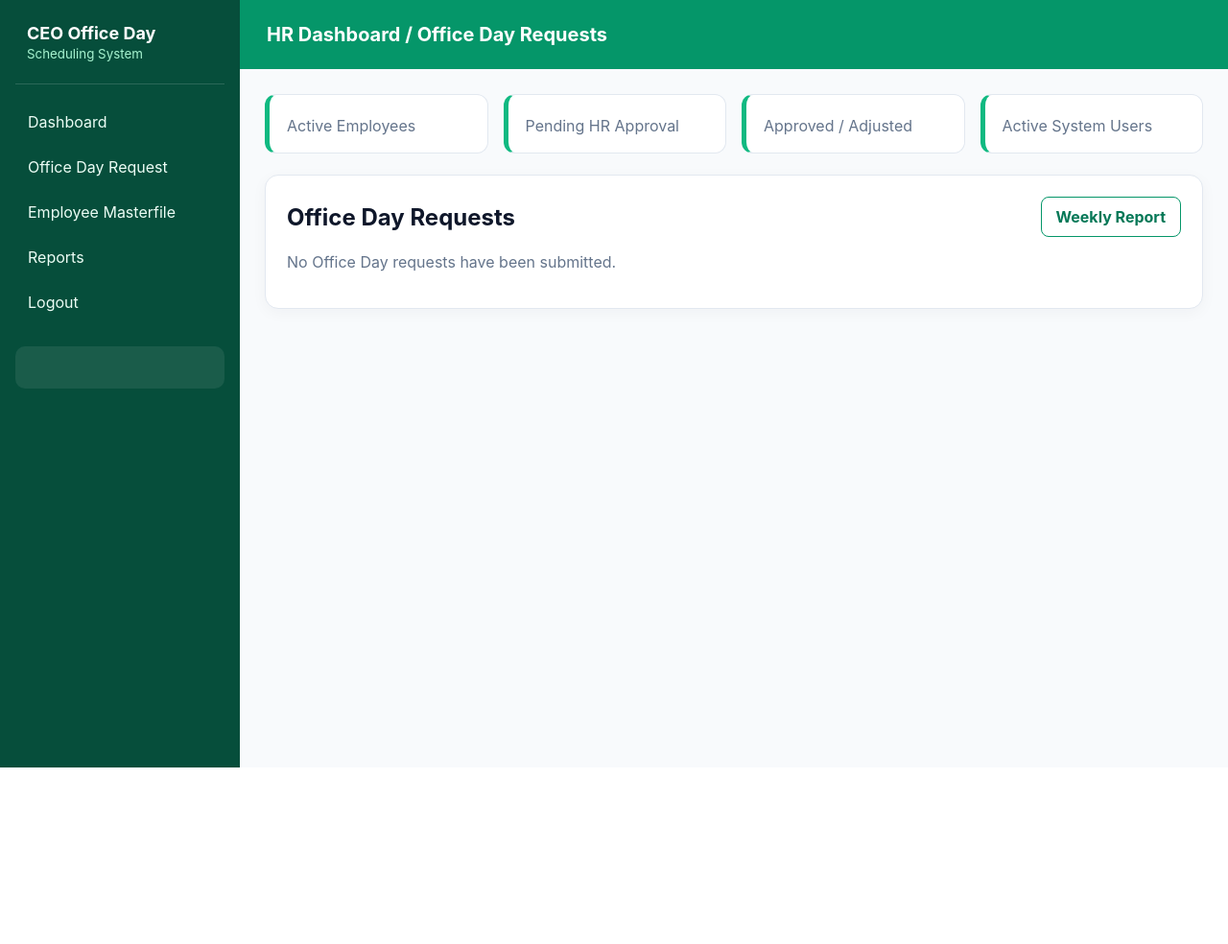
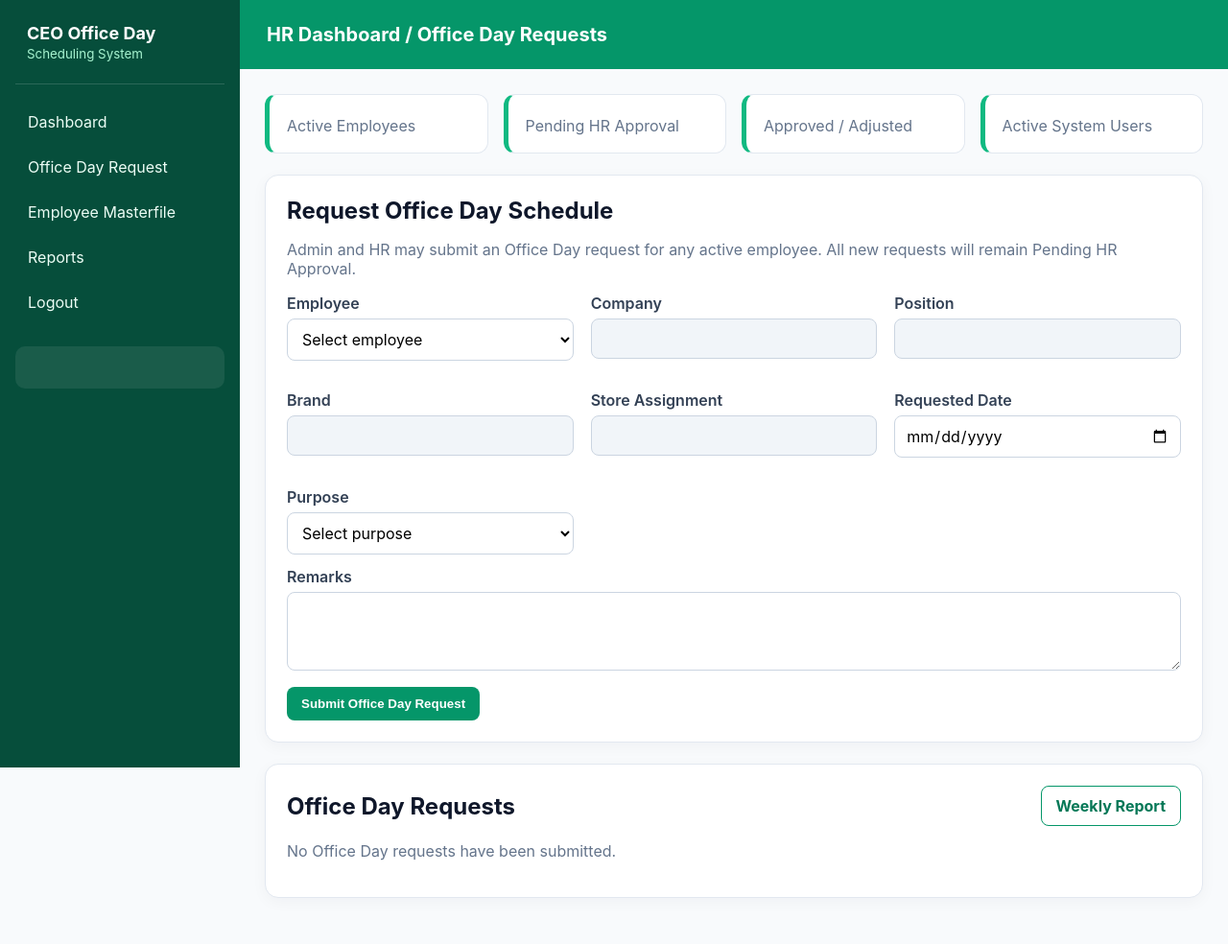
Before and after one commit to chatty2026/OfficeDaySystem, a Flask app: template templates/hr_dashboard.html in a window 1280 px wide. Shown: the whole page at 96% size. Before the commit the page ends 800 px from the top, so only its background shows below. Run offline with Flask 3, Linux system fonts and the light colour scheme; the template is opened without the code that fills it, so the values that code supplies are empty; some libraries are stand-ins or nearby versions.

Commit message:
Add Office Day request access for Admin and HR

```diff
--- a/app.py
+++ b/app.py
@@ -513,11 +513,28 @@ def hr_dashboard():
     office_requests = format_rows_for_display(
         office_requests, ("requested_date", "approved_date", "created_at")
     )
+    employees = connection.execute("""
+        SELECT * FROM employees
+        WHERE status='Active'
+        ORDER BY last_name, first_name, middle_name
+    """).fetchall()
+    employee_data = {
+        str(row["id"]): {
+            "company_name": row["company_name"],
+            "position": row["position"],
+            "brand": row["brand"],
+            "store_assignment": row["store_assignment"]
+        }
+        for row in employees
+    }
     connection.close()
     return render_template(
         "hr_dashboard.html",
         counts=counts,
-        office_requests=office_requests
+        office_requests=office_requests,
+        employees=employees,
+        employee_data=employee_data,
+        purposes=PURPOSES
     )
 
 
@@ -677,6 +694,56 @@ def submit_request():
 
     flash("Office Day request submitted successfully.", "success")
     return redirect(url_for("sales_office_day"))
+
+
+@app.route("/hr/submit-request", methods=["POST"])
+@roles_required("ADMIN", "HR")
+def hr_submit_request():
+    employee_id = request.form.get("employee_id", "").strip()
+    requested_date = request.form.get("requested_date", "").strip()
+    purpose = request.form.get("purpose", "").strip()
+    other_purpose = request.form.get("other_purpose", "").strip()
+    remarks = request.form.get("remarks", "").strip()
+
+    if not employee_id or not requested_date or purpose not in PURPOSES:
+        flash("Please complete all required fields.", "error")
+        return redirect(url_for("hr_dashboard"))
+
+    if purpose == "Other" and not other_purpose:
+        flash("Please specify the other purpose.", "error")
+        return redirect(url_for("hr_dashboard"))
+
+    connection = get_db_connection()
+    employee = connection.execute(
+        "SELECT * FROM employees WHERE id=? AND status='Active'",
+        (employee_id,)
+    ).fetchone()
+
+    if employee is None:
+        connection.close()
+        flash("Selected employee is unavailable or inactive.", "error")
+        return redirect(url_for("hr_dashboard"))
+
+    display_name = employee_display_name(employee)
+    connection.execute("""
+        INSERT INTO office_day_requests (
+            employee_id, employee_name, company_name, position,
+            store_assignment, brand, requested_date, purpose,
+            other_purpose, remarks, requested_by, requested_by_name,
+            status
+        )
+        VALUES (?, ?, ?, ?, ?, ?, ?, ?, ?, ?, ?, ?, 'Pending HR Approval')
+    """, (
+        employee["id"], display_name, employee["company_name"],
+        employee["position"], employee["store_assignment"],
+        employee["brand"], requested_date, purpose, other_purpose,
+        remarks, session["user_id"], session["full_name"]
+    ))
+    connection.commit()
+    connection.close()
+
+    flash("Office Day request submitted successfully and is pending HR approval.", "success")
+    return redirect(url_for("hr_dashboard"))
 
 
 @app.route("/hr/request/<int:request_id>/approve", methods=["POST"])
--- a/templates/hr_dashboard.html
+++ b/templates/hr_dashboard.html
@@ -1,5 +1,31 @@
 {% extends "base.html" %}
 {% block title %}HR Dashboard{% endblock %}
+{% block scripts %}
+<script>
+const hrEmployeeData = {{ employee_data|tojson }};
+const hrEmployeeSelect = document.getElementById("hr_employee_id");
+function updateHrEmployeeDetails() {
+    const data = hrEmployeeData[hrEmployeeSelect.value] || {};
+    document.getElementById("hr_company_name").value = data.company_name || "";
+    document.getElementById("hr_position").value = data.position || "";
+    document.getElementById("hr_brand").value = data.brand || "";
+    document.getElementById("hr_store_assignment").value = data.store_assignment || "";
+}
+hrEmployeeSelect.addEventListener("change", updateHrEmployeeDetails);
+
+const hrPurpose = document.getElementById("hr_purpose");
+const hrOtherWrap = document.getElementById("hr_other_purpose_wrap");
+const hrOther = document.getElementById("hr_other_purpose");
+function updateHrPurpose() {
+    const isOther = hrPurpose.value === "Other";
+    hrOtherWrap.style.display = isOther ? "block" : "none";
+    hrOther.required = isOther;
+    if (!isOther) hrOther.value = "";
+}
+hrPurpose.addEventListener("change", updateHrPurpose);
+updateHrPurpose();
+</script>
+{% endblock %}
 {% block page_title %}HR Dashboard / Office Day Requests{% endblock %}
 {% block content %}
 <div class="metric-grid">
@@ -7,6 +33,44 @@
     <div class="metric"><div class="value">{{ counts.pending }}</div><div class="label">Pending HR Approval</div></div>
     <div class="metric"><div class="value">{{ counts.approved }}</div><div class="label">Approved / Adjusted</div></div>
     <div class="metric"><div class="value">{{ counts.users }}</div><div class="label">Active System Users</div></div>
+</div>
+
+
+<div class="card">
+    <div class="section-head"><h2>Request Office Day Schedule</h2></div>
+    <p class="muted">Admin and HR may submit an Office Day request for any active employee. All new requests will remain Pending HR Approval.</p>
+    <form method="POST" action="{{ url_for('hr_submit_request') }}">
+        <div class="grid-3">
+            <div>
+                <label>Employee</label>
+                <select name="employee_id" id="hr_employee_id" required>
+                    <option value="">Select employee</option>
+                    {% for employee in employees %}
+                    <option value="{{ employee.id }}">{{ employee_display_name(employee) }} — {{ employee.brand }} — {{ employee.store_assignment }}</option>
+                    {% endfor %}
+                </select>
+            </div>
+            <div><label>Company</label><input id="hr_company_name" readonly></div>
+            <div><label>Position</label><input id="hr_position" readonly></div>
+            <div><label>Brand</label><input id="hr_brand" readonly></div>
+            <div><label>Store Assignment</label><input id="hr_store_assignment" readonly></div>
+            <div><label>Requested Date</label><input type="date" name="requested_date" required></div>
+            <div>
+                <label>Purpose</label>
+                <select name="purpose" id="hr_purpose" required>
+                    <option value="">Select purpose</option>
+                    {% for purpose in purposes %}<option value="{{ purpose }}">{{ purpose }}</option>{% endfor %}
+                </select>
+            </div>
+            <div id="hr_other_purpose_wrap" style="display:none;">
+                <label>Other Purpose</label>
+                <input name="other_purpose" id="hr_other_purpose">
+            </div>
+        </div>
+        <label>Remarks</label>
+        <textarea name="remarks"></textarea>
+        <div class="actions-inline"><button class="btn" type="submit">Submit Office Day Request</button></div>
+    </form>
 </div>
 
 <div class="card">
```
